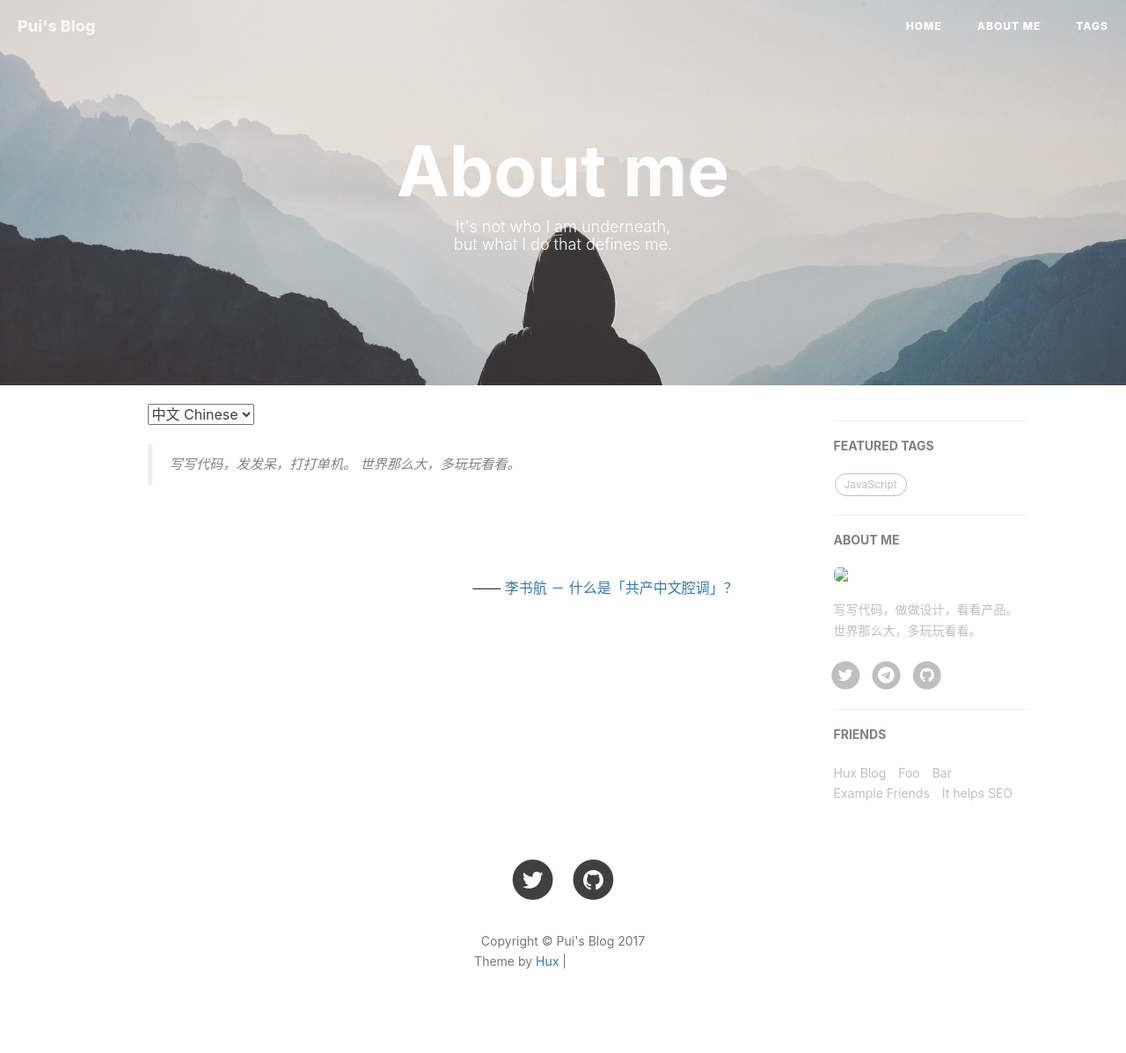
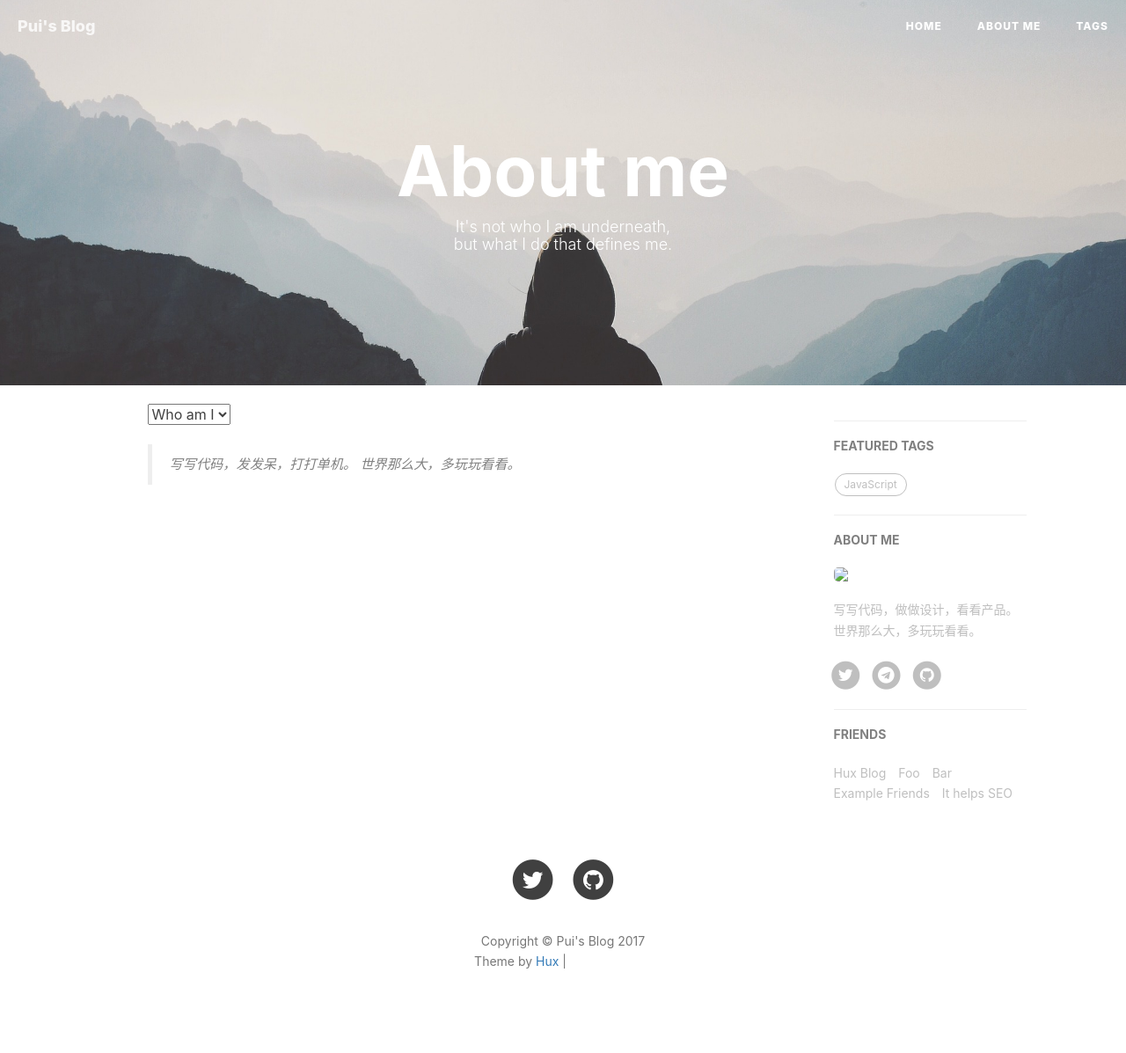
Before and after one commit to laampui/laampui.github.io, a Jekyll site: the page built from about.html, in a window 1280 px wide. Shown: the whole page at 88% size. Built offline with Jekyll 4.4.1, drawn with Linux system fonts in a browser that asks for light colours; comment, search, counter and statistics services are not loaded; some of the changed lines change nothing that is shown; grey boxes are pictures that could not be loaded.

Commit message:
修改 about 页面及网站标题

```diff
--- a/_config.yml
+++ b/_config.yml
@@ -1,6 +1,6 @@
 # Site settings
 title: Pui's Blog
-SEOTitle: 你的博客 | Your Blog
+SEOTitle: Pui's Blog
 header-img: img/home-bg.jpg
 email: lpwowo@gmail.com
 description: ""
--- a/about.html
+++ b/about.html
@@ -7,8 +7,8 @@
 
 <!-- Language Selector -->
 <select onchange= "onLanChange(this.options[this.options.selectedIndex].value)">
-    <option value="0" selected> 中文 Chinese </option>
-    <option value="1"> 英语 English </option>
+    <option value="0" selected> Who am I </option>
+    <option value="1"> English </option>
 </select>
 
 <!-- Chinese Version -->
@@ -21,7 +21,7 @@
     <br>
 
     <p style="text-align:right;">
-        —— <a href="http://www.zhihu.com/question/19687065">李书航 － 什么是「共产中文腔调」？ </a>
+
     </p>
 
 </div>
@@ -29,19 +29,21 @@
 <!-- English Version -->
 <div class="en post-container">
     <blockquote>
-        Designer or Engineer, things in between.
+        Here's to the crazy ones. <br>
+        The misfits. The rebels. The troublemakers.<br>
+        The round pegs in the square holes.<br>
+        The ones who see things differently.<br>
+        They're not fond of rules.<br>
+        And they have no respect for the status quo. <br>
+        You can quote them, disagree with them, glorify or vilify them.<br>
+        About the only thing you can't do is ignore them.<br>
+        Because they change things.<br>
+        They push the human race forward.<br>
+        And while some may see them as the crazy ones, we see genius.<br>
+        Because the people who are crazy enough to think they can change the world, are the ones who do.
     </blockquote>
-
-    <p>
-        Your work is going to fill a large part of your life, and the only way to be truly satisfied is to do what you believe is great work. And the only way to do great work is to love what you do. If you haven’t found it yet, keep looking. Don’t settle. As with all matters of the heart, you’ll know when you find it.
-    </p>
-
-    <p>
-    If you want to live your life in a creative way, as an artist, you have to not look back too much. You have to be willing to take whatever you’ve done and whoever you were and throw them away.
-    </p>
-
     <p style="text-align:right;">
-    -- Steve Jobs
+    -- Apple
     </p>
 
 </div>
@@ -61,28 +63,3 @@
     }
     onLanChange(0);
 </script>
-
-{% if site.disqus_username %}
-<!-- disqus 评论框 start -->
-<div class="comment">
-    <div id="disqus_thread" class="disqus-thread">
-
-    </div>
-</div>
-<!-- disqus 评论框 end -->
-
-<!-- disqus 公共JS代码 start (一个网页只需插入一次) -->
-<script type="text/javascript">
-    /* * * CONFIGURATION VARIABLES * * */
-    var disqus_shortname = "{{site.disqus_username}}";
-    var disqus_identifier = "{{site.disqus_username}}/{{page.url}}";
-    var disqus_url = "{{site.url}}{{page.url}}";
-
-    (function() {
-        var dsq = document.createElement('script'); dsq.type = 'text/javascript'; dsq.async = true;
-        dsq.src = '//' + disqus_shortname + '.disqus.com/embed.js';
-        (document.getElementsByTagName('head')[0] || document.getElementsByTagName('body')[0]).appendChild(dsq);
-    })();
-</script>
-<!-- disqus 公共JS代码 end -->
-{% endif %}
```
